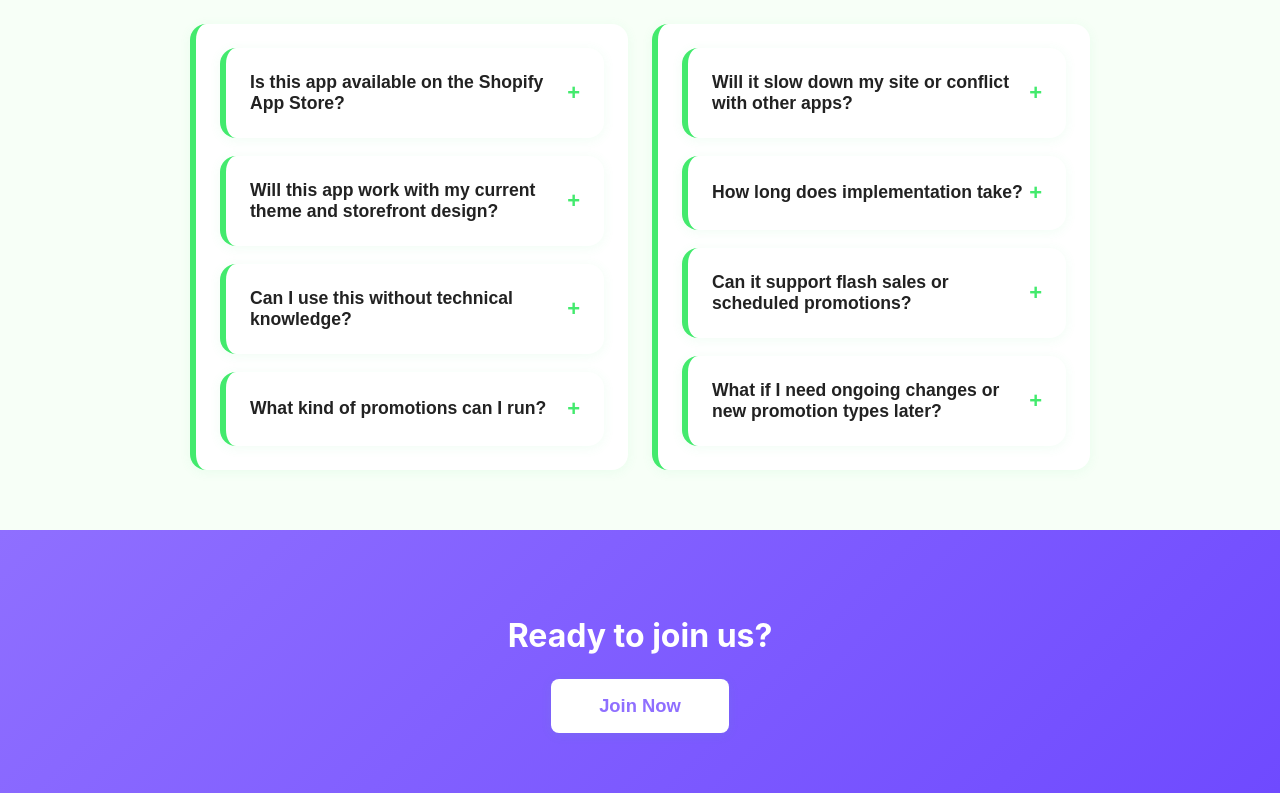
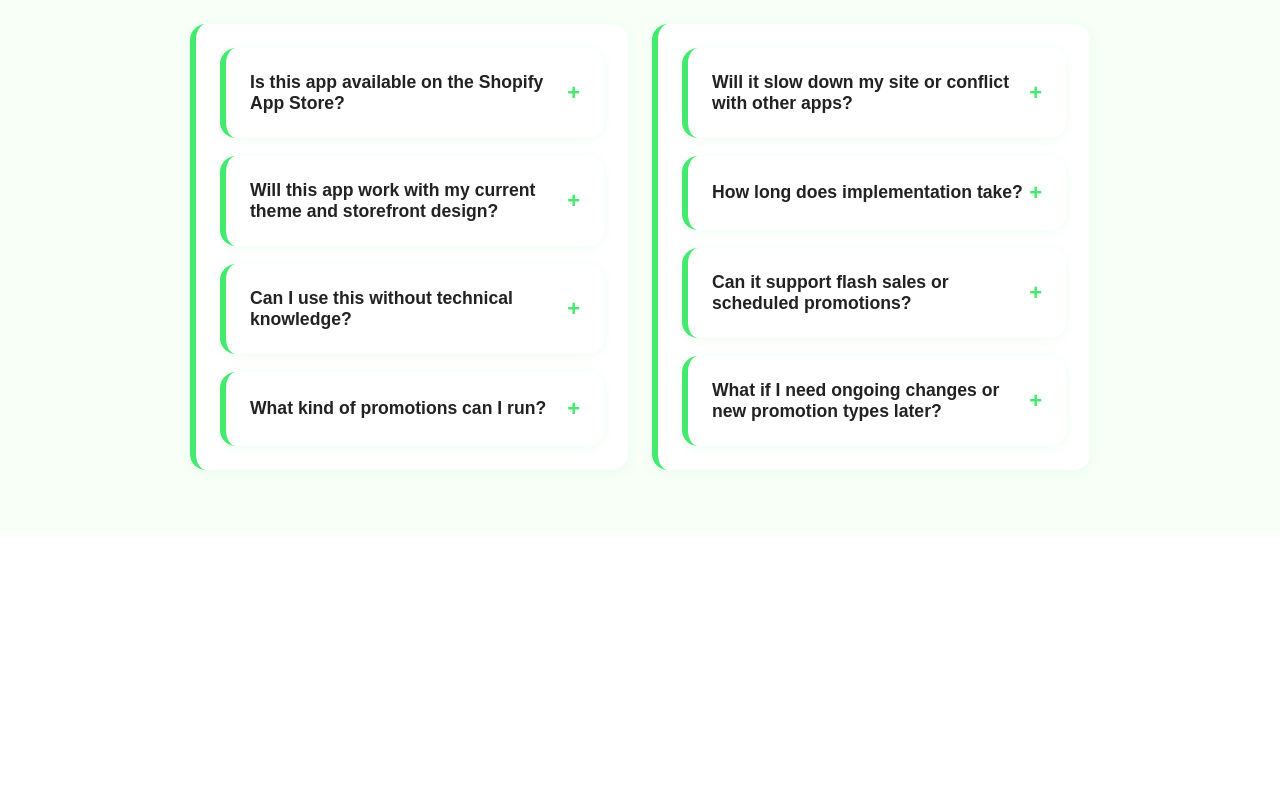
Before and after one commit to shabana-amzur/shopifypromohub, a React (Vite) app: page / in a window 1280 px wide. Shown: the part 2606-3399 px from the top of the page. After the commit the page ends 3136 px from the top, so only its background shows below. Built offline with nearby package versions, Linux system fonts and the light colour scheme.

Commit message:
Remove Get Early Access section (JoinNow component) as requested

```diff
--- a/src/App.jsx
+++ b/src/App.jsx
@@ -21,7 +21,7 @@ function App() {
       <Features />
       <Benefits />
       <FAQ />
-      <JoinNow />
+      {/* <JoinNow /> removed as requested */}
     </div>
   );
 }
```
